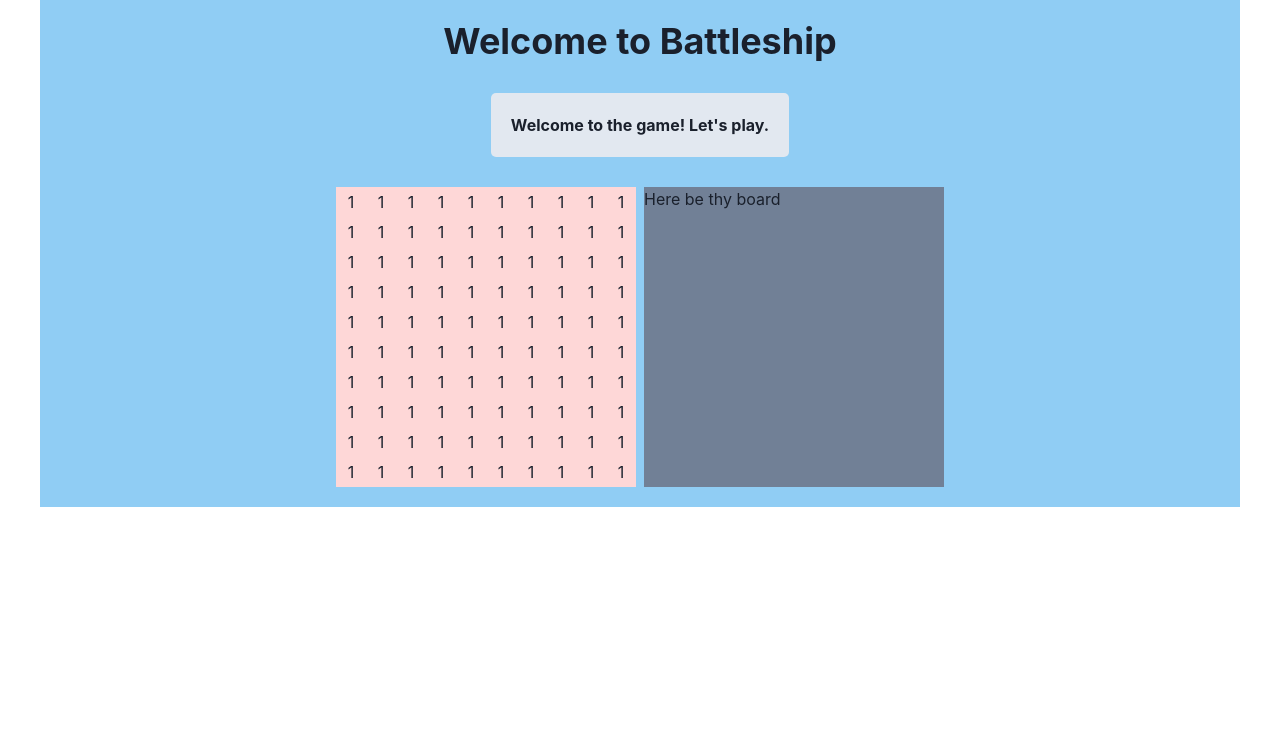
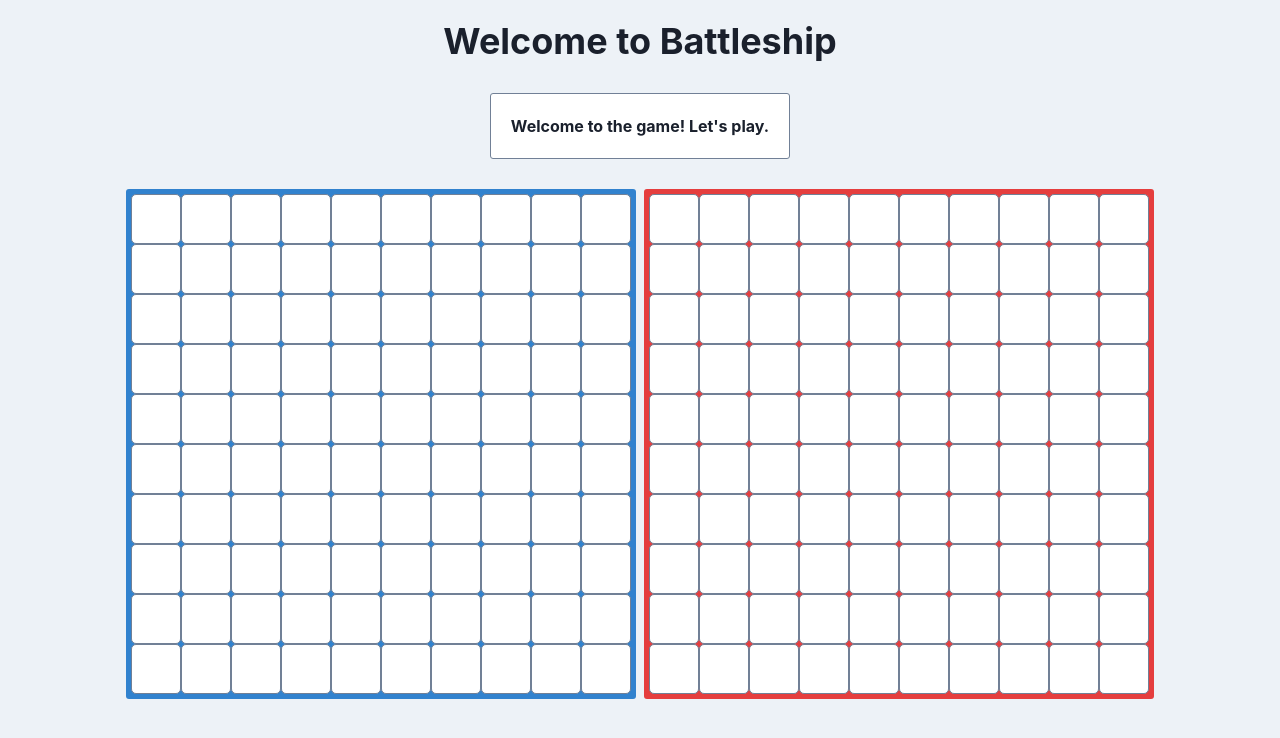
Before and after one commit to heyslevin/battleship, a React (Create React App) app: page / in a window 1280 px wide. Shown: the top 738 px of the page. Built offline with nearby package versions, Linux system fonts and the light colour scheme.

Commit message:
Ui Ready

```diff
--- a/src/App.js
+++ b/src/App.js
@@ -13,7 +13,7 @@ function App() {
 
   return (
     <ChakraProvider>
-      <Container maxW="1200" py="5" bg="blue.200">
+      <Container maxW="100%" height="100vh" py="5" bg="gray.100">
         <Game>
           <Scoreboard />
           <Board />
--- a/src/components/Board.js
+++ b/src/components/Board.js
@@ -11,11 +11,15 @@ const Board = (props) => {
 
   return (
     <HStack justifyContent="center">
-      <Box h="300px" w="300px" bg="gray.500">
-        <Wrap spacing="0">{grid}</Wrap>
+      <Box w="510px" py="5px" px="5px" borderRadius="3px" bg="blue.500">
+        <Wrap justify="center" spacing="0">
+          {grid}
+        </Wrap>
       </Box>
-      <Box h="300px" w="300px" bg="gray.500">
-        Here be thy board
+      <Box w="510px" py="5px" px="5px" borderRadius="3px" bg="red.500">
+        <Wrap justify="center" spacing="0">
+          {grid}
+        </Wrap>
       </Box>
     </HStack>
   );
--- a/src/components/Scoreboard.js
+++ b/src/components/Scoreboard.js
@@ -4,7 +4,15 @@ import React from "react";
 const Scoreboard = (props) => {
   return (
     <Center>
-      <Box maxW="300px" bg="gray.200" p="5" my="30" borderRadius="5">
+      <Box
+        maxW="350px"
+        bg="white"
+        p="5"
+        my="30"
+        border="1px solid"
+        borderColor="gray.500"
+        borderRadius="3px"
+      >
         <Heading align="center" size="s">
           Welcome to the game! Let's play.
         </Heading>
--- a/src/components/Unit.js
+++ b/src/components/Unit.js
@@ -4,9 +4,15 @@ import React from "react";
 const Unit = ({ index }) => {
   return (
     <WrapItem key={index}>
-      <Center w="30px" h="30px" bg="red.100">
-        1
-      </Center>
+      <Center
+        w="50px"
+        h="50px"
+        bg="white"
+        _hover={{ background: "gray.300" }}
+        border="1px"
+        borderColor="gray.500"
+        borderRadius="5px"
+      ></Center>
     </WrapItem>
   );
 };
```
